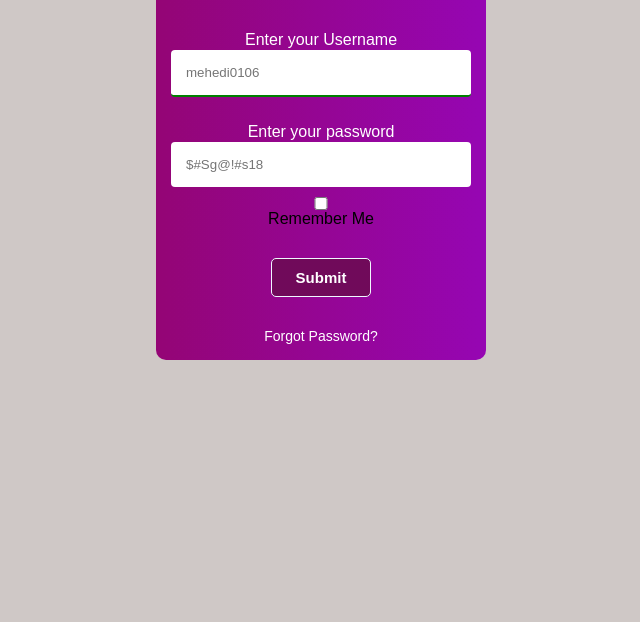
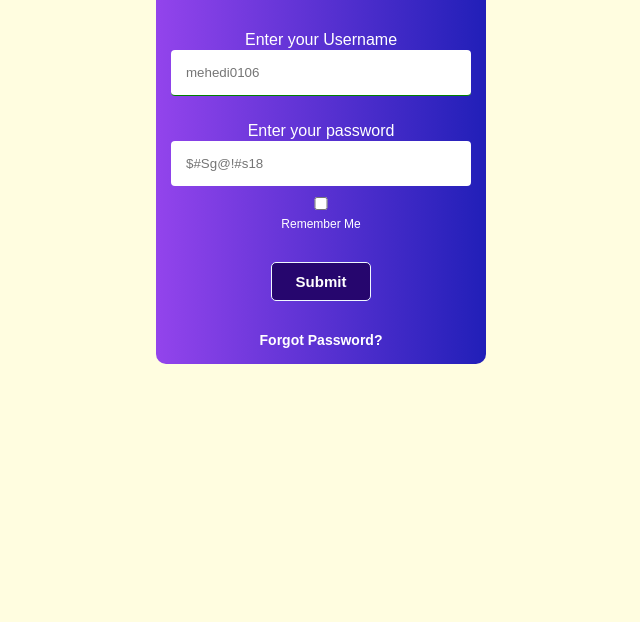
Before and after one commit to mehedihasan151195/loginpage, a plain HTML site: page index.html in a window 1280 px wide. Shown: the part 178-800 px from the top of the page, without its empty margins (319-959 px from the left). Drawn offline with Linux system fonts and the light colour scheme.

Commit message:
Update style.css

```diff
--- a/css/style.css
+++ b/css/style.css
@@ -10,13 +10,13 @@
 
 /* Element selector */
 body {
-    background-color: rgb(207, 200, 198);
+    background-color: rgb(255, 253, 224);
 }
 
 /* ID selector */
 #loginsection {
     /* background-color: blueviolet; */
-    background-image: linear-gradient(to left, rgb(150, 6, 179), rgb(148, 5, 117));
+    background-image: linear-gradient(to left, rgb(33, 31, 184), rgb(147, 68, 236));
     width: 300px;
     margin: 30px auto;
     padding: 15px;
@@ -44,7 +44,7 @@ input, label {
     display: block;
     width: 100%;
     margin: auto;
-    color: white;
+
 
 }
 
@@ -53,6 +53,7 @@ label {
     line-height: 20px;
     margin: 10px auto;
     padding-top: 15px;
+    color: white;
 }
 
 input[type=text]{
@@ -62,13 +63,12 @@ input[type=text]{
     display: block;
     border-radius: 4px;
     box-sizing: border-box;
-    border-bottom: 2px solid green;
+    border-bottom: 1px solid green;
 }
 
 input[type=password] {
     width: 100%;
     padding: 15px 15px;
-    display: block;
     margin: auto;
     box-sizing: border-box;
     border-radius: 4px;
@@ -76,7 +76,7 @@ input[type=password] {
 }
 
 input[type=submit] {
-    background-color: rgb(112, 10, 90);
+    background-color: rgb(38, 6, 110);
     color: rgb(255, 255, 255);
     font-size: 15px;
     font-weight: 600;
@@ -94,4 +94,14 @@ input[type=submit]:hover {
 a {
     color: white;
     font-size: 14px;
+    font-weight: 600;
 }
+
+input[type=checkbox] {
+    display: inline;
+}
+
+span {
+    color: white;
+    font-size: 12px;
+}
```
